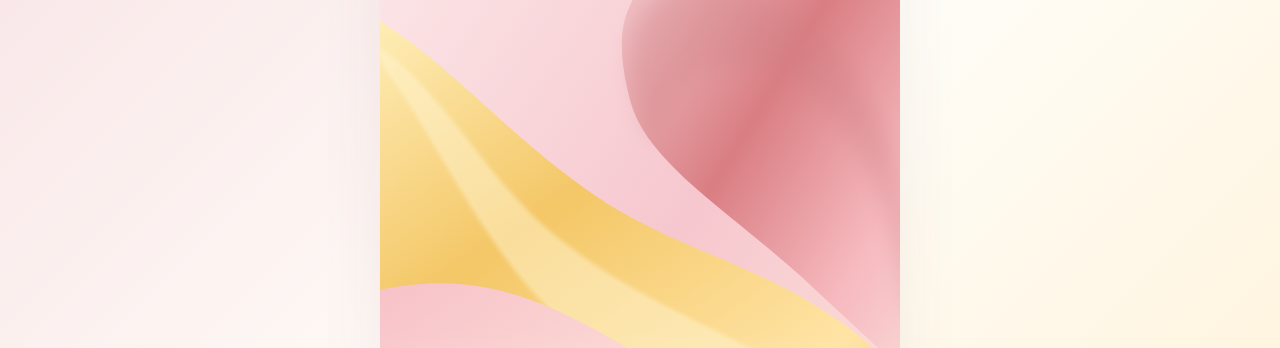
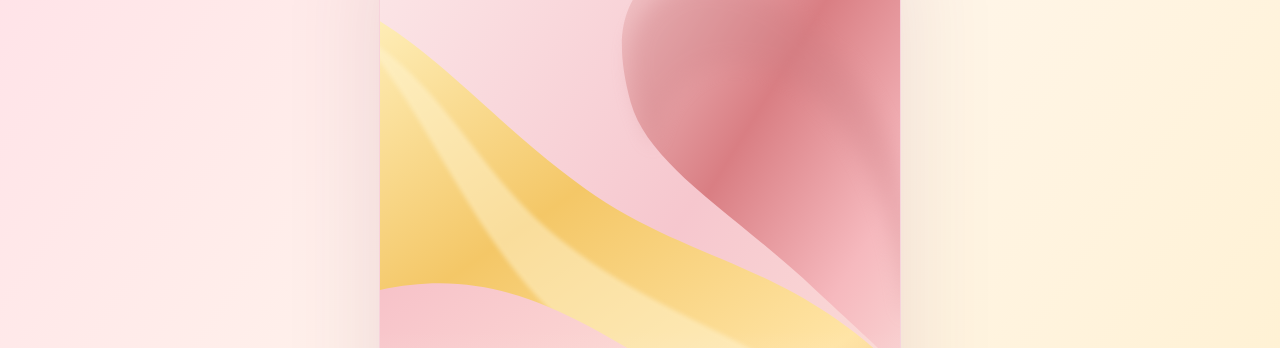
Before and after one commit to daveia977-droid/mon-suivi-, a plain HTML site: page index.html in a window 1280 px wide. Shown: the part 85-433 px from the top of the page. Drawn offline with Linux system fonts and the light colour scheme.

Commit message:
Charger le design Fusion Premium et adapter la couleur d'interface iOS

```diff
--- a/index.html
+++ b/index.html
@@ -3,11 +3,12 @@
 <head>
 <meta charset="utf-8">
 <meta name="viewport" content="width=device-width,initial-scale=1,viewport-fit=cover,interactive-widget=resizes-content">
-<meta name="theme-color" content="#FFFCF7">
+<meta name="theme-color" content="#FFF8F2">
 <meta name="description" content="Mon Suivi : votre poids, vos repas et votre humeur, à votre rythme.">
 <title>Mon Suivi — Votre rythme. Vos progrès.</title>
 <link rel="icon" href="./favicon.svg" type="image/svg+xml">
 <link rel="stylesheet" href="./styles.css">
+<link rel="stylesheet" href="./premium.css">
 </head>
 <body>
 <main id="app"></main>
```
